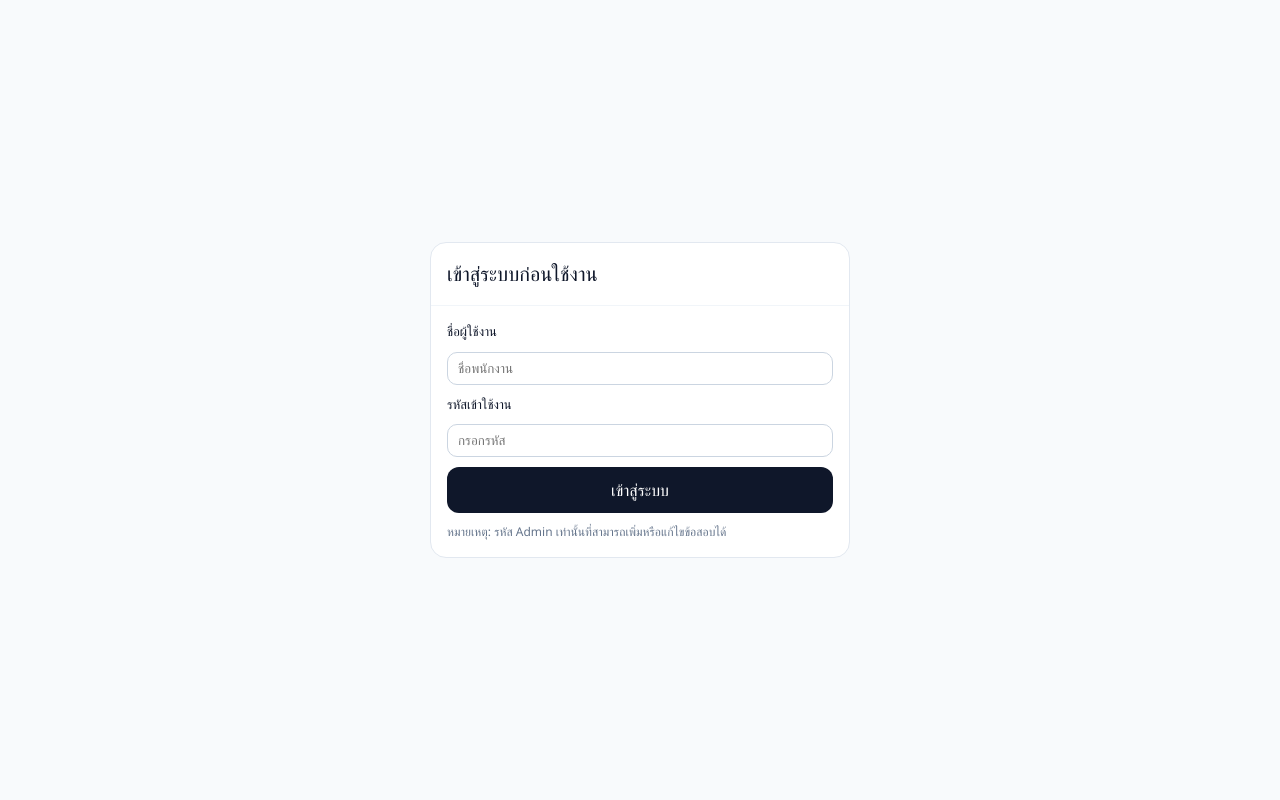
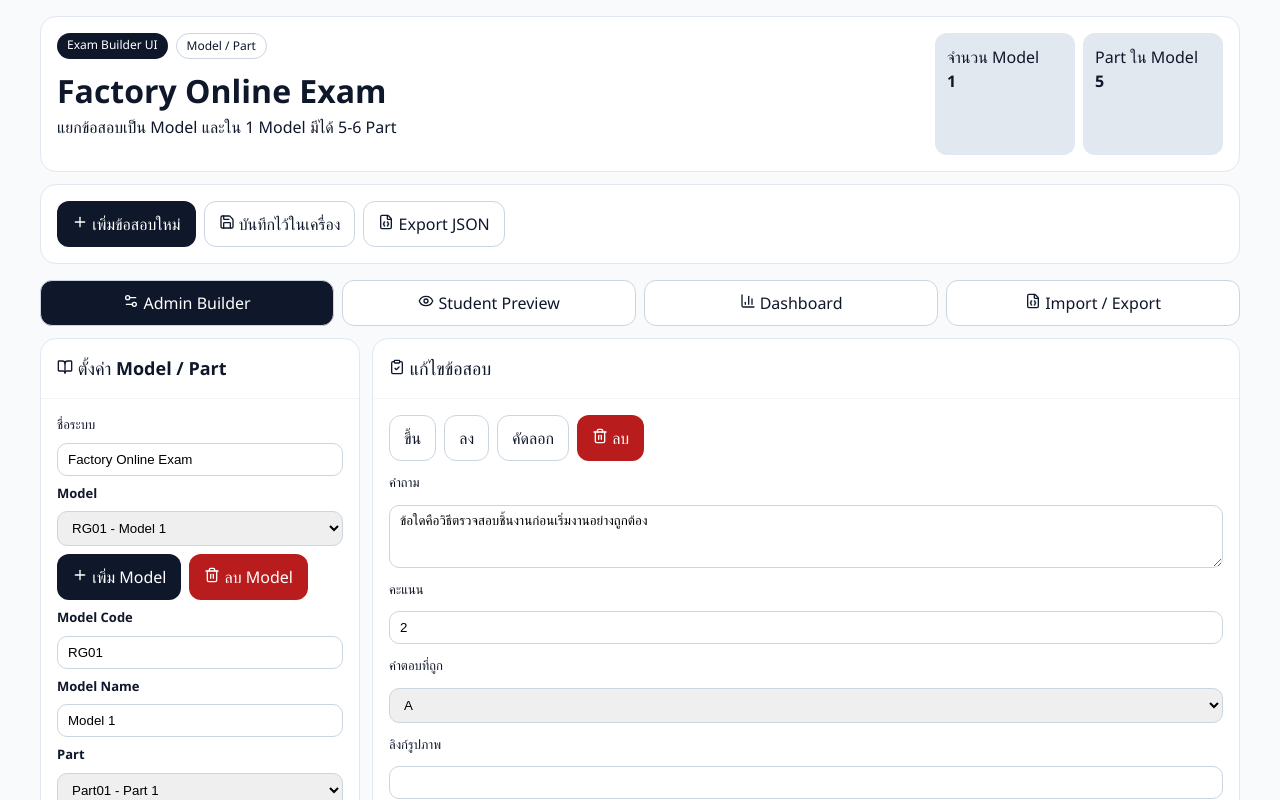
Before and after one commit to Teerapon4412/factory-exam-web, a React (Vite) app: page / in a window 1280 px wide. Shown: the top 800 px of the page. Built offline with nearby package versions, Linux system fonts and the light colour scheme.

Commit message:
revert: restore pre-login exam interface

```diff
--- a/src/App.jsx
+++ b/src/App.jsx
@@ -5,7 +5,6 @@ import "./App.css";
 
 const STORAGE_KEY = "factory_exam_builder_v2";
 const RESULTS_KEY = "factory_exam_results_v1";
-const ADMIN_ACCESS_CODE = "ADMIN1234";
 const uid = () => Math.random().toString(36).slice(2, 10);
 
 const S = {
@@ -85,17 +84,7 @@ function normalize(raw) {
 }
 
 const loadBank = () => { try { const s = localStorage.getItem(STORAGE_KEY); return s ? normalize(JSON.parse(s)) : starterBank(); } catch { return starterBank(); } };
-const loadResults = () => {
-  try {
-    const s = localStorage.getItem(RESULTS_KEY);
-    if (!s) return [];
-    const parsed = JSON.parse(s);
-    if (!Array.isArray(parsed)) return [];
-    return parsed.filter((item) => item && typeof item === "object");
-  } catch {
-    return [];
-  }
-};
+const loadResults = () => { try { const s = localStorage.getItem(RESULTS_KEY); return s ? JSON.parse(s) : []; } catch { return []; } };
 
 export default function App() {
   const [bank, setBank] = useState(loadBank);
@@ -113,25 +102,9 @@ export default function App() {
   const [dashboardPartFilter, setDashboardPartFilter] = useState("ALL");
   const [dashboardStatusFilter, setDashboardStatusFilter] = useState("ALL");
   const [dashboardSearch, setDashboardSearch] = useState("");
-  const [authUser, setAuthUser] = useState(null);
-  const [loginName, setLoginName] = useState("");
-  const [loginCode, setLoginCode] = useState("");
-  const [loginError, setLoginError] = useState("");
 
-  useEffect(() => {
-    try {
-      localStorage.setItem(STORAGE_KEY, JSON.stringify(bank));
-    } catch {
-      // ignore storage write failures (private mode / policy restrictions)
-    }
-  }, [bank]);
-  useEffect(() => {
-    try {
-      localStorage.setItem(RESULTS_KEY, JSON.stringify(resultHistory));
-    } catch {
-      // ignore storage write failures (private mode / policy restrictions)
-    }
-  }, [resultHistory]);
+  useEffect(() => { localStorage.setItem(STORAGE_KEY, JSON.stringify(bank)); }, [bank]);
+  useEffect(() => { localStorage.setItem(RESULTS_KEY, JSON.stringify(resultHistory)); }, [resultHistory]);
 
   const model = useMemo(() => bank.models.find((m) => m.id === modelId) || bank.models[0], [bank.models, modelId]);
   const part = useMemo(() => model?.parts.find((p) => p.id === partId) || model?.parts[0], [model, partId]);
@@ -232,35 +205,6 @@ export default function App() {
       .sort((a, b) => b.attempts - a.attempts);
   }, [filteredHistory]);
 
-  const isAdmin = authUser?.role === "admin";
-
-  const handleLogin = () => {
-    const trimmedName = loginName.trim();
-    const trimmedCode = loginCode.trim();
-    if (!trimmedName || !trimmedCode) {
-      setLoginError("กรุณากรอกชื่อและรหัสให้ครบ");
-      return;
-    }
-    const role = trimmedCode === ADMIN_ACCESS_CODE ? "admin" : "student";
-    setAuthUser({ name: trimmedName, code: trimmedCode, role });
-    setCandidateName(trimmedName);
-    setCandidateCode(trimmedCode);
-    setLoginError("");
-    setAnswers({});
-    setSubmitted(false);
-    setSubmitError("");
-  };
-
-  const handleLogout = () => {
-    setAuthUser(null);
-    setLoginName("");
-    setLoginCode("");
-    setLoginError("");
-    setAnswers({});
-    setSubmitted(false);
-    setSubmitError("");
-  };
-
   const patchModel = (f, v) => setBank((b) => ({ ...b, models: b.models.map((m) => m.id === modelId ? { ...m, [f]: v } : m) }));
   const patchPart = (f, v) => setBank((b) => ({ ...b, models: b.models.map((m) => m.id !== modelId ? m : { ...m, parts: m.parts.map((p) => p.id === partId ? { ...p, [f]: v } : p) }) }));
   const patchQ = (id, patch) => setBank((b) => ({ ...b, models: b.models.map((m) => m.id !== modelId ? m : { ...m, parts: m.parts.map((p) => p.id !== partId ? p : { ...p, questions: p.questions.map((q) => q.id === id ? { ...q, ...patch } : q) }) }) }));
@@ -305,14 +249,7 @@ export default function App() {
 
   const exportJSON = () => { const blob = new Blob([JSON.stringify(bank, null, 2)], { type: "application/json" }); const url = URL.createObjectURL(blob); const a = document.createElement("a"); a.href = url; a.download = "factory_exam_bank.json"; a.click(); URL.revokeObjectURL(url); };
   const importJSON = () => { try { const n = normalize(JSON.parse(importText)); setBank(n); setModelId(n.models[0].id); setPartId(n.models[0].parts[0].id); setQId(n.models[0].parts[0].questions[0]?.id || null); setImportText(""); reset(); } catch (e) { alert(`Import ไม่สำเร็จ: ${e.message}`); } };
-  const saveLocal = () => {
-    try {
-      localStorage.setItem(STORAGE_KEY, JSON.stringify(bank));
-      alert("บันทึกคลังข้อสอบ Model/Part ไว้ในเครื่องเรียบร้อยแล้ว");
-    } catch {
-      alert("ไม่สามารถบันทึกลงเครื่องได้ (Storage ถูกจำกัด)");
-    }
-  };
+  const saveLocal = () => { localStorage.setItem(STORAGE_KEY, JSON.stringify(bank)); alert("บันทึกคลังข้อสอบ Model/Part ไว้ในเครื่องเรียบร้อยแล้ว"); };
 
   const exportCSV = () => {
     if (!submitted) return alert("กรุณาส่งคำตอบก่อนจึงจะบันทึกผลสอบได้");
@@ -338,42 +275,20 @@ export default function App() {
     downloadCsv(`dashboard_history_${now}.csv`, ["submitted_at", "candidate_name", "candidate_code", "model_code", "model_name", "part_code", "part_name", "score", "full_score", "pass_score", "correct", "question_count", "status"], rows);
   };
 
-  if (!authUser) {
-    return (
-      <div style={{ minHeight: "100vh", background: "#f8fafc", color: "#0f172a", display: "grid", placeItems: "center", padding: 16 }}>
-        <div style={{ width: "100%", maxWidth: 420 }}>
-          <Card>
-            <CardHeader><h3 style={{ margin: 0, fontSize: 20 }}>เข้าสู่ระบบก่อนใช้งาน</h3></CardHeader>
-            <CardContent>
-              <div style={{ display: "grid", gap: 10 }}>
-                <Label>ชื่อผู้ใช้งาน</Label>
-                <Input value={loginName} onChange={(e) => setLoginName(e.target.value)} placeholder="ชื่อพนักงาน" />
-                <Label>รหัสเข้าใช้งาน</Label>
-                <Input type="password" value={loginCode} onChange={(e) => setLoginCode(e.target.value)} placeholder="กรอกรหัส" onKeyDown={(e) => { if (e.key === "Enter") handleLogin(); }} />
-                {loginError ? <div className="alert-error">{loginError}</div> : null}
-                <Button onClick={handleLogin}>เข้าสู่ระบบ</Button>
-                <div style={{ fontSize: 12, color: "#64748b" }}>หมายเหตุ: รหัส Admin เท่านั้นที่สามารถเพิ่มหรือแก้ไขข้อสอบได้</div>
-              </div>
-            </CardContent>
-          </Card>
-        </div>
-      </div>
-    );
-  }
   return (
     <div style={{ minHeight: "100vh", background: "#f8fafc", color: "#0f172a", padding: 16 }}>
       <div style={{ maxWidth: 1200, margin: "0 auto" }}>
         <motion.div initial={{ opacity: 0, y: 12 }} animate={{ opacity: 1, y: 0 }} style={{ display: "grid", gap: 12, marginBottom: 16 }}>
           <Card><CardContent><div style={{ display: "flex", justifyContent: "space-between", flexWrap: "wrap", gap: 12 }}><div><div style={{ display: "flex", gap: 8, flexWrap: "wrap", marginBottom: 8 }}><Badge>Exam Builder UI</Badge><Badge outline>Model / Part</Badge></div><h1 style={{ margin: 0 }}>{bank.title}</h1><p>แยกข้อสอบเป็น Model และใน 1 Model มีได้ 5-6 Part</p></div><div style={{ display: "grid", gridTemplateColumns: "repeat(2,minmax(140px,1fr))", gap: 8 }}><div style={{ background: "#e2e8f0", borderRadius: 12, padding: 12 }}><div>จำนวน Model</div><strong>{bank.models.length}</strong></div><div style={{ background: "#e2e8f0", borderRadius: 12, padding: 12 }}><div>Part ใน Model</div><strong>{model.parts.length}</strong></div></div></div></CardContent></Card>
-          <Card><CardContent><div style={{ display: "flex", gap: 8, flexWrap: "wrap" }}>{isAdmin ? <><Button onClick={addQ}><Plus size={16} /> เพิ่มข้อสอบใหม่</Button><Button variant="outline" onClick={saveLocal}><Save size={16} /> บันทึกไว้ในเครื่อง</Button><Button variant="outline" onClick={exportJSON}><FileJson size={16} /> Export JSON</Button></> : <Badge outline>สิทธิ์ผู้สอบ: ทำข้อสอบได้อย่างเดียว</Badge>}<Button variant="outline" onClick={handleLogout}>ออกจากระบบ</Button></div></CardContent></Card>
+          <Card><CardContent><div style={{ display: "flex", gap: 8, flexWrap: "wrap" }}><Button onClick={addQ}><Plus size={16} /> เพิ่มข้อสอบใหม่</Button><Button variant="outline" onClick={saveLocal}><Save size={16} /> บันทึกไว้ในเครื่อง</Button><Button variant="outline" onClick={exportJSON}><FileJson size={16} /> Export JSON</Button></div></CardContent></Card>
         </motion.div>
 
-        <Tabs defaultValue={isAdmin ? "builder" : "preview"}>
+        <Tabs defaultValue="builder">
           <TabsList>
-            {isAdmin ? <TabsTrigger value="builder"><Settings2 size={16} /> Admin Builder</TabsTrigger> : null}
+            <TabsTrigger value="builder"><Settings2 size={16} /> Admin Builder</TabsTrigger>
             <TabsTrigger value="preview"><Eye size={16} /> Student Preview</TabsTrigger>
-            {isAdmin ? <TabsTrigger value="dashboard"><BarChart3 size={16} /> Dashboard</TabsTrigger> : null}
-            {isAdmin ? <TabsTrigger value="importexport"><FileJson size={16} /> Import / Export</TabsTrigger> : null}
+            <TabsTrigger value="dashboard"><BarChart3 size={16} /> Dashboard</TabsTrigger>
+            <TabsTrigger value="importexport"><FileJson size={16} /> Import / Export</TabsTrigger>
           </TabsList>
 
           <TabsContent value="builder">
```
